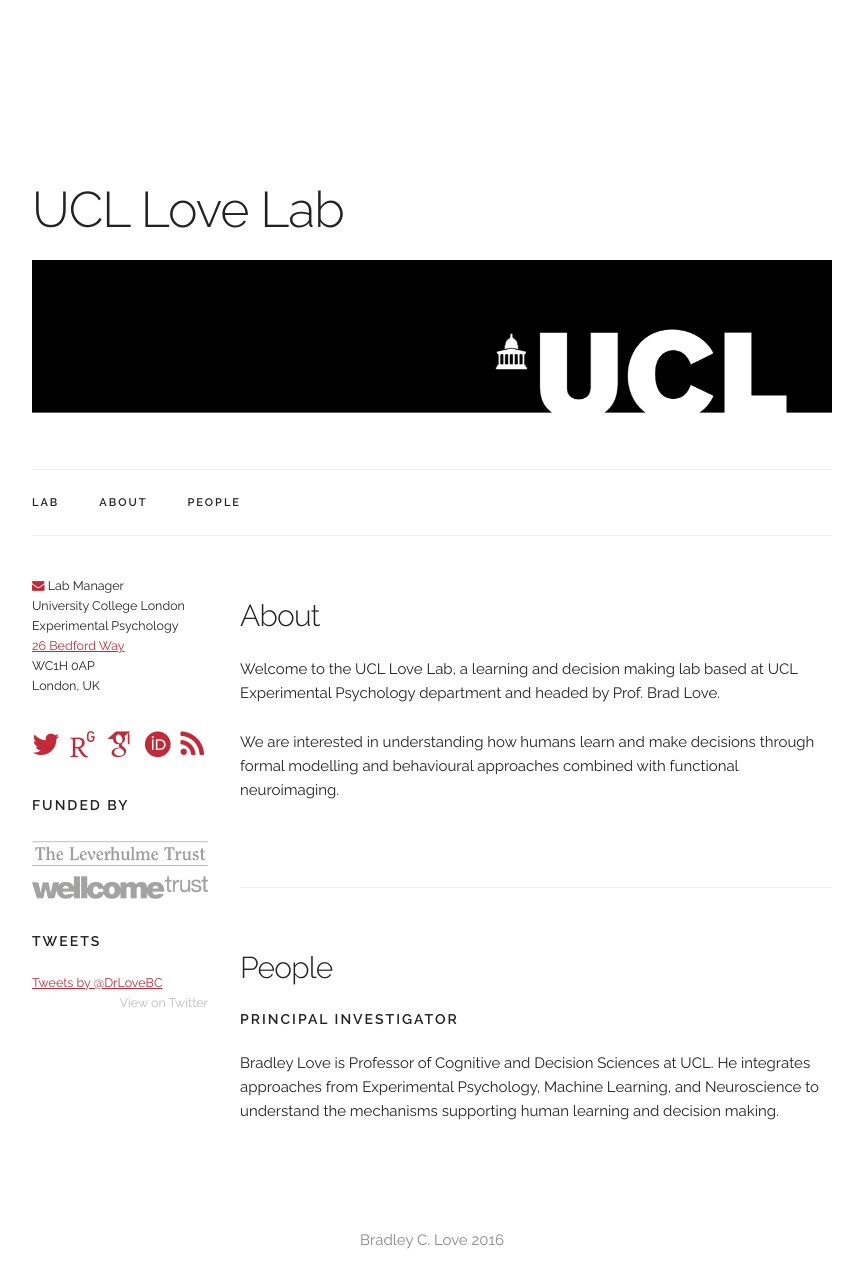
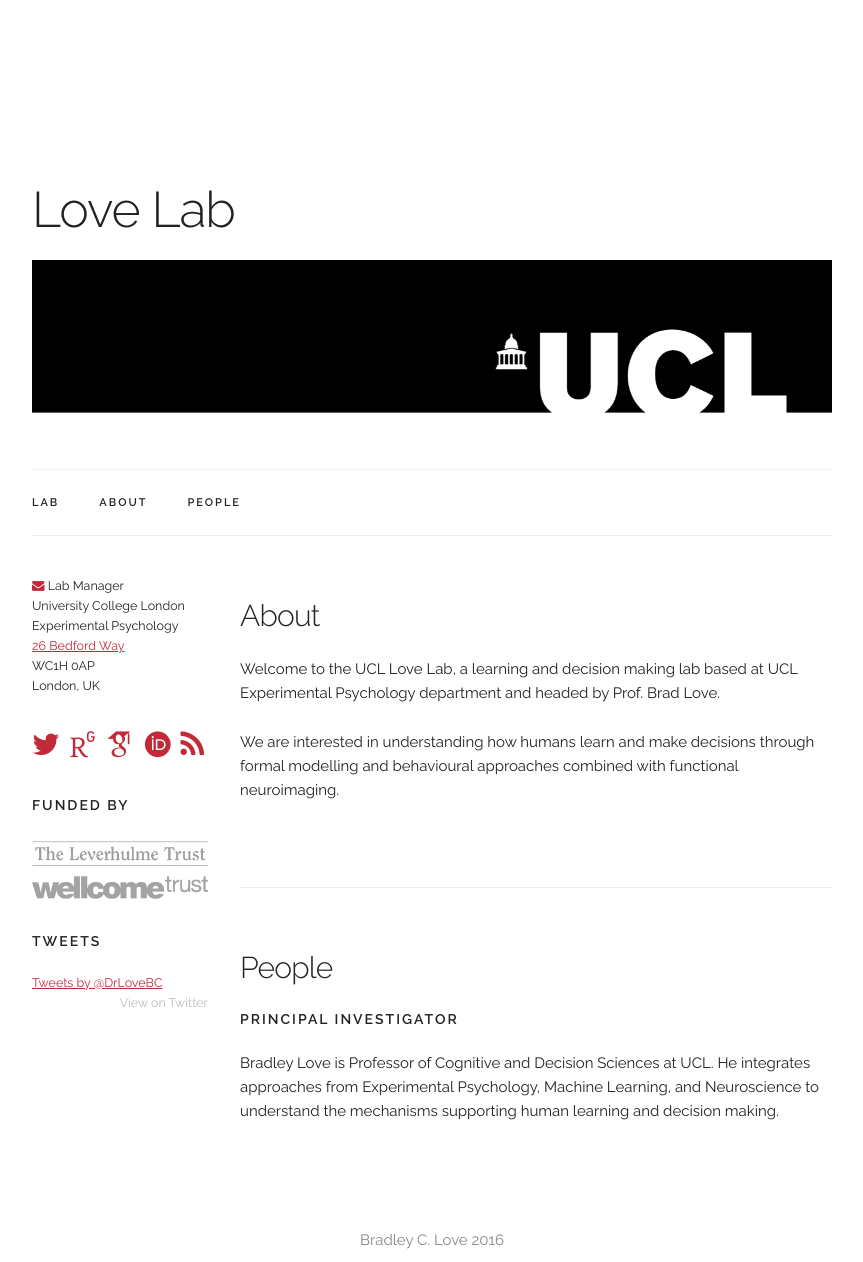
Before and after one commit to lovebc/lovebc.github.io, a Jekyll site: the page built from lab.html, in a window 1280 px wide. Shown: the whole page, without its empty margins (208-1071 px from the left). Built offline with Jekyll 4.4.1, drawn with Linux system fonts in a browser that asks for light colours; nearby versions of some CDN libraries; some web fonts are replaced; comment, search, counter and statistics services are not loaded.

Commit message:
Update lab_header.html

```diff
--- a/_includes/lab_header.html
+++ b/_includes/lab_header.html
@@ -1,5 +1,5 @@
 <section class="header" >
-  <h1><a href="{{ site.baseurl }}/lab" style = "text-decoration: none; color: #222">UCL Love Lab</a></h1>
+  <h1><a href="{{ site.baseurl }}/lab" style = "text-decoration: none; color: #222">Love Lab</a></h1>
 
    <div class="row">
 
```
